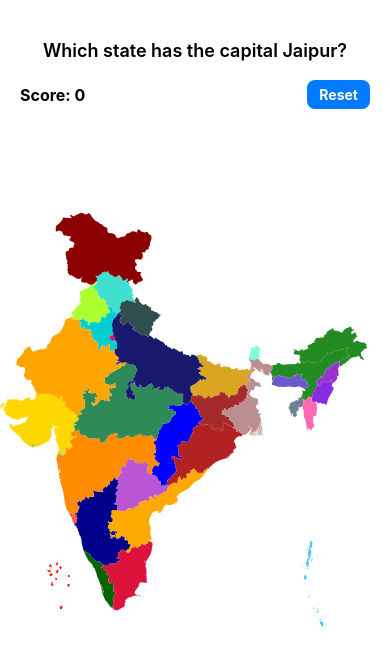
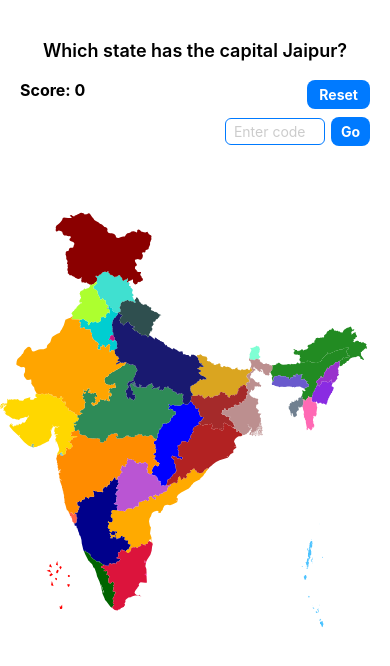
Before and after one commit to shamAnimates/IndiaMapApp, a React Native app: screen / in a window 390 px wide. Shown: the top 666 px of the page. Built offline with nearby package versions, Linux system fonts and the light colour scheme.

Commit message:
Update App.js include Input

```diff
--- a/App.js
+++ b/App.js
@@ -1,5 +1,5 @@
 import React, { useState, useEffect } from "react";
-import { View, StyleSheet, Text, Pressable } from "react-native";
+import { View, StyleSheet, Text, Pressable, TextInput } from "react-native";
 import IndiaMap from "./components/IndiaMap";
 import stateInfo from "./data/stateInfo.json";
 
@@ -18,7 +18,6 @@ const baseQuestions = [
     count: Object.keys(stateInfo).filter((id) => stateInfo[id].isUnionTerritory).length
   }
 ];
-
 
 const getCapitalQuestions = () => {
   return Object.keys(stateInfo).map((id) => ({
@@ -47,8 +46,8 @@ export default function App() {
   const [selectedStates, setSelectedStates] = useState([]);
   const [questionIndex, setQuestionIndex] = useState(0);
   const [shuffledQuestions, setShuffledQuestions] = useState([]);
+  const [questionCode, setQuestionCode] = useState("");
 
-  // Setup questions on load/reset
   useEffect(() => {
     const allQuestions = [...baseQuestions, ...getCapitalQuestions()];
     setShuffledQuestions(shuffleArray(allQuestions));
@@ -132,6 +131,28 @@ export default function App() {
     setShuffledQuestions(shuffleArray(allQ));
   };
 
+  const handleCodeSubmit = () => {
+    const code = questionCode.trim();
+
+    let newQuestionList = [];
+
+    if (code === "00") {
+      newQuestionList = baseQuestions.filter((q) => q.type === "gangaFlow");
+    } else if (code === "01") {
+      newQuestionList = baseQuestions.filter((q) => q.type === "region");
+    } else if (code === "02") {
+      newQuestionList = getCapitalQuestions();
+    } else {
+      // If invalid code, reshuffle full list
+      newQuestionList = [...baseQuestions, ...getCapitalQuestions()];
+    }
+
+    setShuffledQuestions(shuffleArray(newQuestionList));
+    setQuestionIndex(0);
+    setSelectedStates([]);
+    setQuestionCode("");
+  };
+
   return (
     <View style={styles.container}>
       <IndiaMap
@@ -163,9 +184,25 @@ export default function App() {
 
       <View style={styles.scoreBox}>
         <Text style={styles.scoreText}>Score: {score}</Text>
-        <Pressable style={styles.resetButton} onPress={handleReset}>
-          <Text style={styles.resetText}>Reset</Text>
-        </Pressable>
+        <View style={styles.rightControls}>
+          <Pressable style={styles.resetButton} onPress={handleReset}>
+            <Text style={styles.resetText}>Reset</Text>
+          </Pressable>
+          <View style={styles.inputRow}>
+            <TextInput
+              style={styles.codeInput}
+              placeholder="Enter code"
+              placeholderTextColor="#ccc"
+              value={questionCode}
+              onChangeText={setQuestionCode}
+              keyboardType="number-pad"
+              maxLength={2}
+            />
+            <Pressable style={styles.submitButton} onPress={handleCodeSubmit}>
+              <Text style={styles.resetText}>Go</Text>
+            </Pressable>
+          </View>
+        </View>
       </View>
 
       {feedback && (
@@ -227,17 +264,41 @@ const styles = StyleSheet.create({
     right: 20,
     flexDirection: "row",
     justifyContent: "space-between",
-    alignItems: "center"
+    alignItems: "flex-start"
   },
   scoreText: {
     fontSize: 16,
     fontWeight: "bold"
+  },
+  rightControls: {
+    alignItems: "flex-end"
   },
   resetButton: {
     backgroundColor: "#007AFF",
     paddingHorizontal: 12,
     paddingVertical: 6,
     borderRadius: 8
+  },
+  inputRow: {
+    marginTop: 8,
+    flexDirection: "row",
+    alignItems: "center"
+  },
+  codeInput: {
+    borderWidth: 1,
+    borderColor: "#007AFF",
+    paddingHorizontal: 8,
+    paddingVertical: 4,
+    borderRadius: 6,
+    width: 100,
+    color: "#000"
+  },
+  submitButton: {
+    backgroundColor: "#007AFF",
+    paddingHorizontal: 10,
+    paddingVertical: 6,
+    borderRadius: 8,
+    marginLeft: 6
   },
   resetText: {
     color: "white",
```
